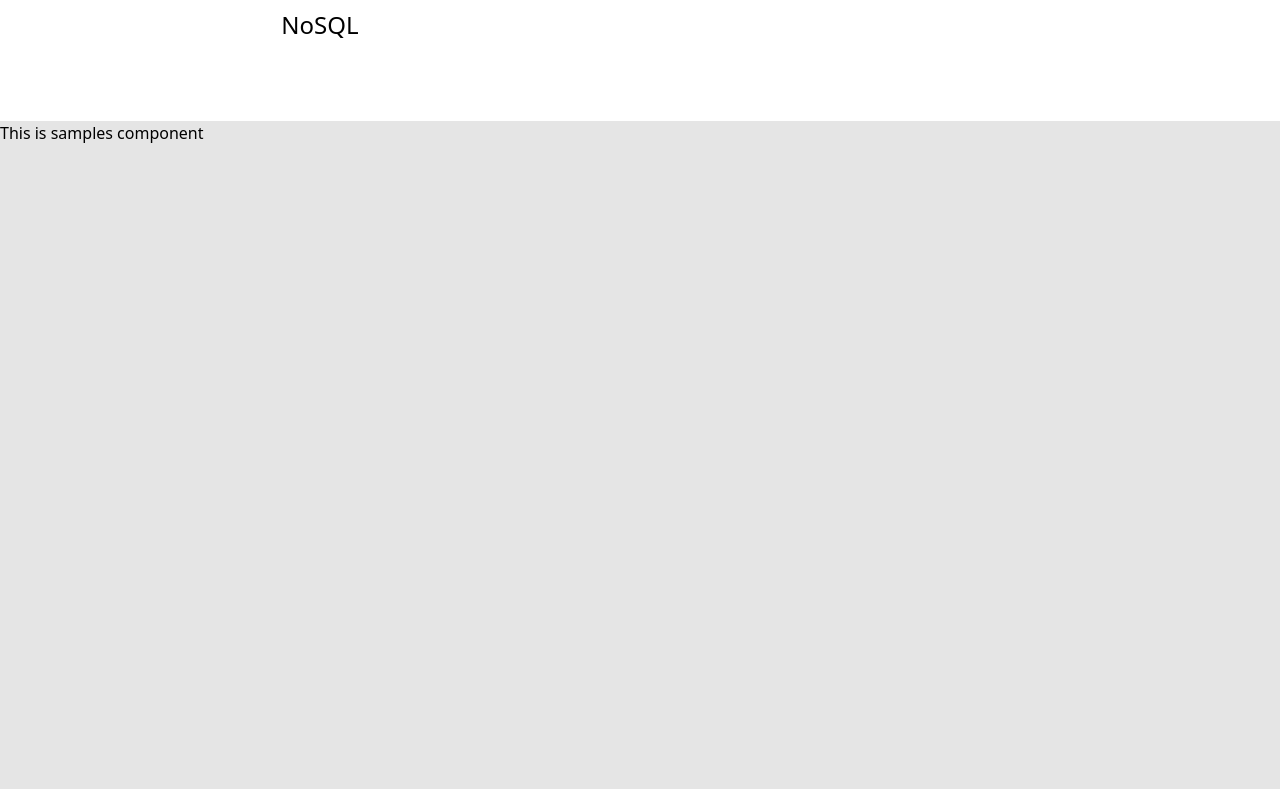
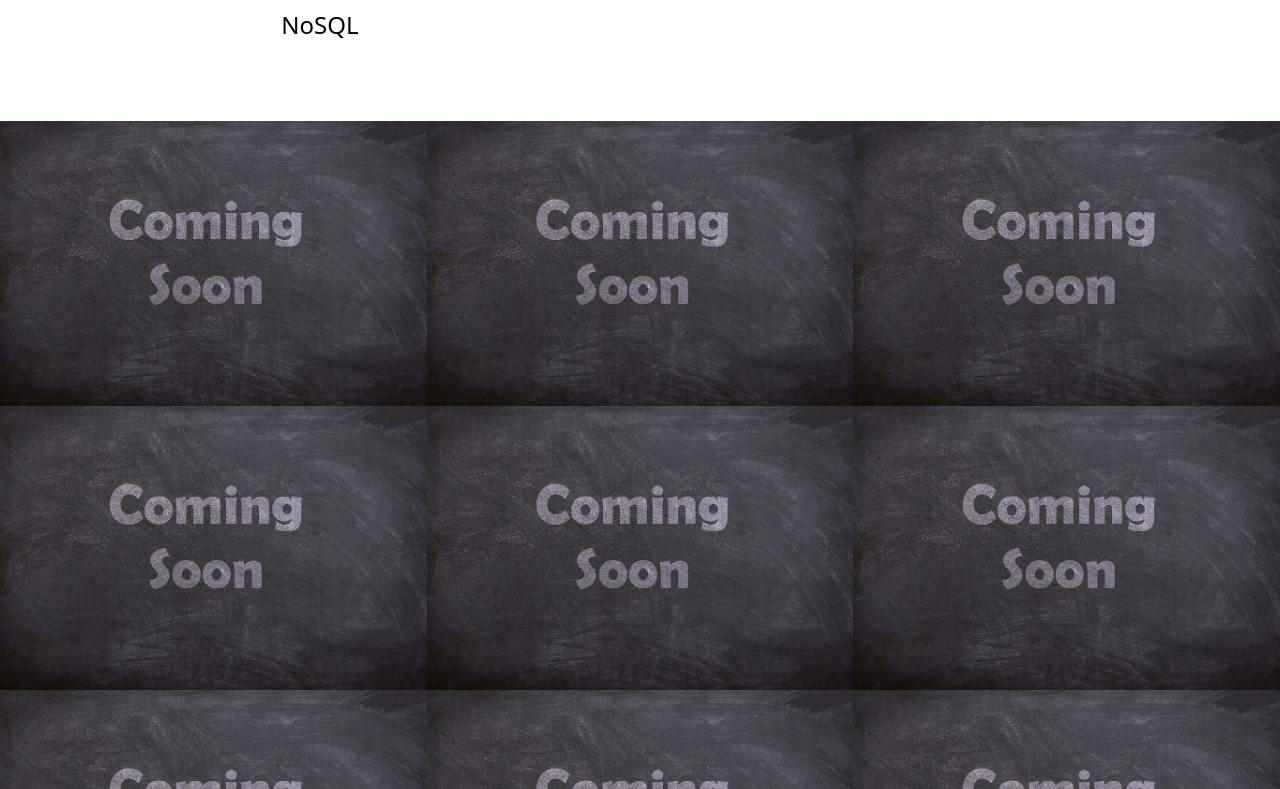
Before and after one commit to BehnamSeydAbadi/Portfolio, a React (Create React App) app: page / in a window 1280 px wide. Shown: the part 1211-2000 px from the top of the page. Before the commit the page ends 1356 px from the top, so only its background shows below. Built offline with nearby package versions, Linux system fonts and the light colour scheme.

Commit message:
Coming soon image changed. tailwind grid classes added

```diff
--- a/src/Components/Samples.jsx
+++ b/src/Components/Samples.jsx
@@ -1,7 +1,15 @@
 import React from "react";
 
-function Samples() {
-  return <div>This is samples component</div>;
+function Samples({ samplesShot }) {
+  return (
+    <div className='grid grid-cols-none md:grid-cols-2 lg:grid-cols-3'>
+      {samplesShot.map((sampleShot) => (
+        <a href={sampleShot.href}>
+          <img src={sampleShot.path} alt={sampleShot.alt} />
+        </a>
+      ))}
+    </div>
+  );
 }
 
 export default Samples;
--- a/src/index.js
+++ b/src/index.js
@@ -19,7 +19,19 @@ ReactDOM.render(
       backEndSkills={["ASP.NET Core", "TDD", "DDD", "CQRS", "SQL", "NoSQL"]}
       frontEndSkills={["ReactJs", "TailwindCss", "HTML, CSS", "Js (ES6)"]}
     />
-    <Samples samplesShot={["", ""]} />
+    <Samples
+      samplesShot={[
+        { path: "/Images/comingSoon.jpg", alt: "New samples coming soon...", href:"#" },
+        { path: "/Images/comingSoon.jpg", alt: "New samples coming soon...", href:"#" },
+        { path: "/Images/comingSoon.jpg", alt: "New samples coming soon...", href:"#" },
+        { path: "/Images/comingSoon.jpg", alt: "New samples coming soon...", href:"#" },
+        { path: "/Images/comingSoon.jpg", alt: "New samples coming soon...", href:"#" },
+        { path: "/Images/comingSoon.jpg", alt: "New samples coming soon...", href:"#" },
+        { path: "/Images/comingSoon.jpg", alt: "New samples coming soon...", href:"#" },
+        { path: "/Images/comingSoon.jpg", alt: "New samples coming soon...", href:"#" },
+        { path: "/Images/comingSoon.jpg", alt: "New samples coming soon...", href:"#" },
+      ]}
+    />
   </React.StrictMode>,
   document.getElementById("root")
 );
```
Also changed, not shown: public/Images/comingSoon.jpg.
